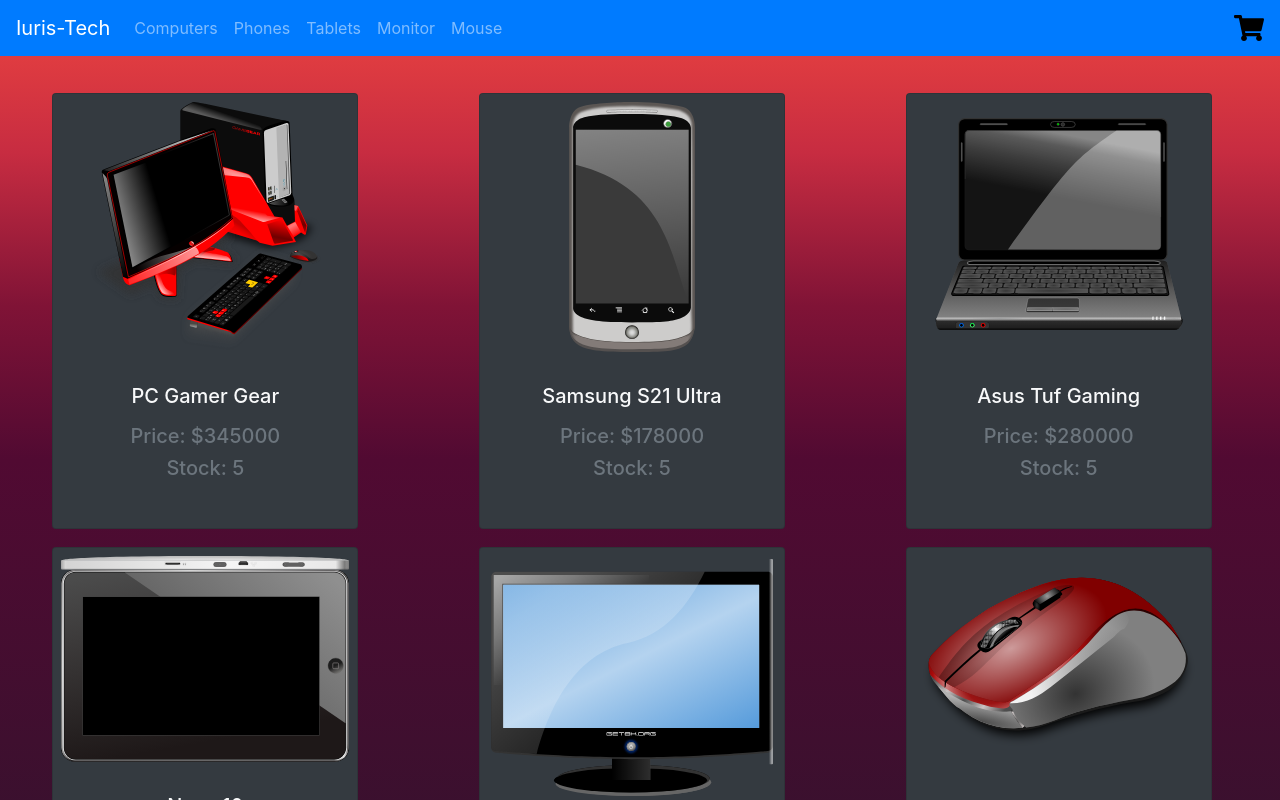
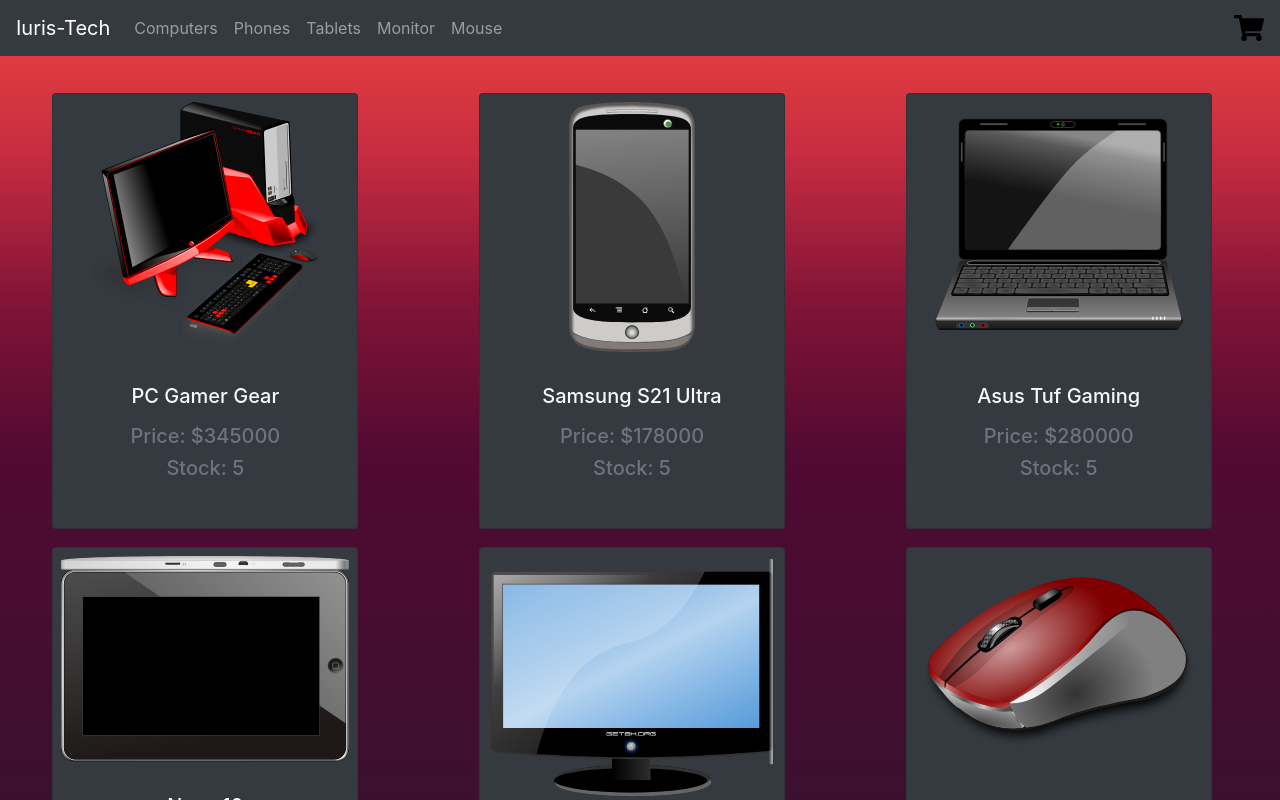
Before and after one commit to iuris2k/shop-luis-mujica, a React (Create React App) app: page / in a window 1280 px wide. Shown: the top 800 px of the page. Built offline with nearby package versions, Linux system fonts and the light colour scheme.

Commit message:
Update color menu

```diff
--- a/src/App.jsx
+++ b/src/App.jsx
@@ -2,7 +2,6 @@
 /* eslint-disable react/jsx-no-comment-textnodes */
 import React from 'react'
 import { BrowserRouter, Switch, Route } from 'react-router-dom'
-
 import Navbar from './components/Navbar/Navbar'
 import ItemListContainer from './containers/ItemListContainer'
 import './App.css'
--- a/src/components/Navbar/Navbar.jsx
+++ b/src/components/Navbar/Navbar.jsx
@@ -7,7 +7,7 @@
 const Navbar = () => {
   const { categories } = useCategories()
   return (
-    <nav className="navbar navbar-expand-lg navbar-dark bg-primary fixed-top">
+    <nav className="navbar navbar-expand-lg navbar-dark bg-dark fixed-top">
       <NavLink to="/" activeClassName="active" className="navbar-brand">
         Iuris-Tech
       </NavLink>
```
